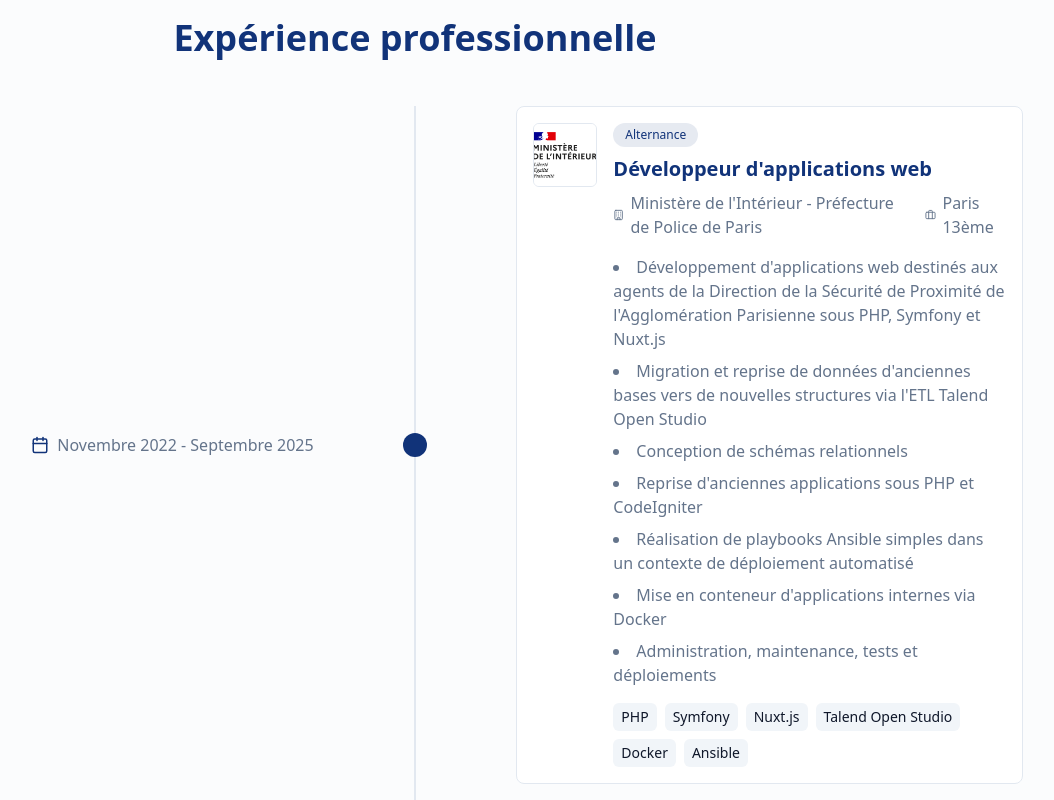
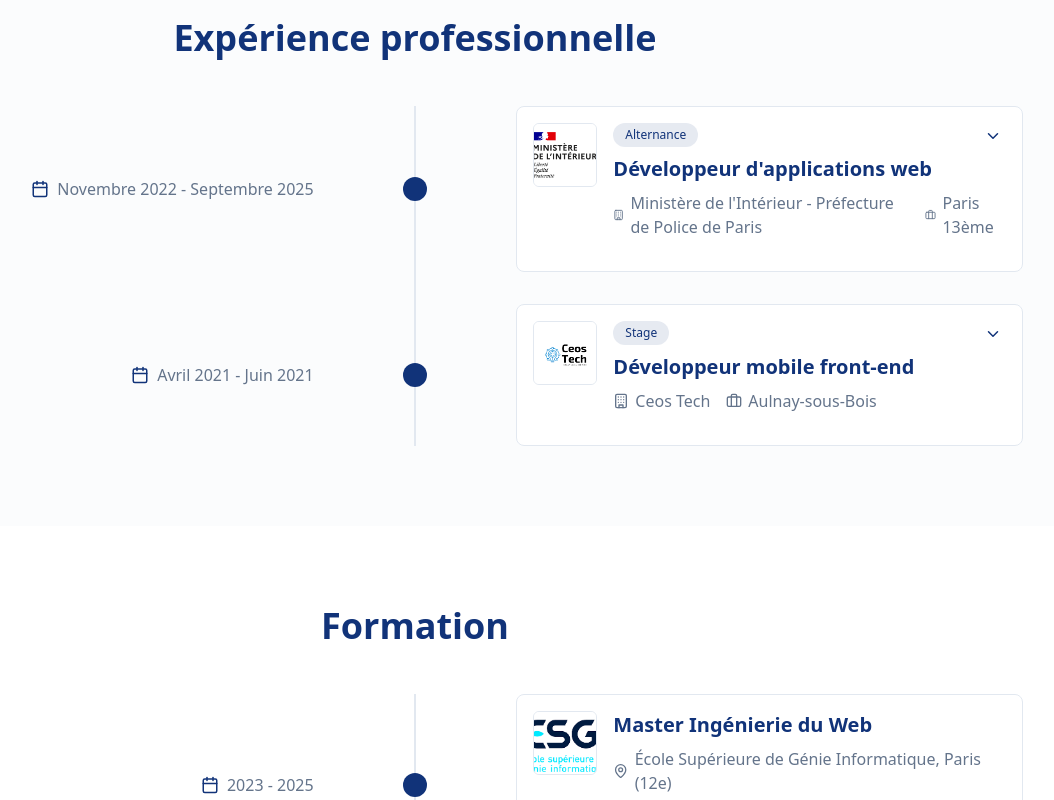
Before and after one commit to iSaaMz/portfolio, a React (Vite) app: page / in a window 1280 px wide. Shown: the part 3300-4100 px from the top of the page, without its empty margins (225-1279 px from the left). Built offline with nearby package versions, Linux system fonts and the light colour scheme.

Commit message:
expandable informations experiences pros

```diff
--- a/src/components/sections/Experience.jsx
+++ b/src/components/sections/Experience.jsx
@@ -1,6 +1,17 @@
-import { Briefcase, Building, Calendar } from 'lucide-react';
+import { useState } from 'react';
+import { Briefcase, Building, Calendar, ChevronDown, ChevronUp } from 'lucide-react';
 
 const Experience = () => {
+  const [expandedExp, setExpandedExp] = useState(null);
+
+  const toggleExpansion = (index) => {
+    if (expandedExp === index) {
+      setExpandedExp(null);
+    } else {
+      setExpandedExp(index);
+    }
+  };
+
   const experiences = [
     {
       title: "Développeur d'applications web",
@@ -69,7 +80,11 @@ const Experience = () => {
                 </div>
               </div>
 
-              <div className="timeline-content bg-card hover:shadow-md transition-shadow">
+              <div
+                className={`timeline-content bg-card hover:shadow-md transition-all duration-300 ${
+                  expandedExp === index ? 'shadow-lg border-primary' : ''
+                }`}
+              >
                 {/* Date mobile */}
                 <div className="md:hidden mb-4 flex items-center gap-2 text-muted-foreground">
                   <Calendar size={18} />
@@ -90,9 +105,20 @@ const Experience = () => {
 
                   <div className="flex-1">
                     <div className="flex flex-col">
+                      <div className="flex justify-between items-start">
                         <span className="inline-flex items-center gap-1.5 px-3 py-1 rounded-full text-xs font-medium bg-primary/10 text-primary w-fit mb-2">
                           {experience.type}
                         </span>
+
+                        <button
+                          onClick={() => toggleExpansion(index)}
+                          className="ml-auto text-primary hover:text-primary/80 transition-colors p-1 rounded-full"
+                          aria-label={expandedExp === index ? "Réduire" : "Développer"}
+                        >
+                          {expandedExp === index ? <ChevronUp size={18} /> : <ChevronDown size={18} />}
+                        </button>
+                      </div>
+
                       <h3 className="text-xl font-semibold">{experience.title}</h3>
 
                       <div className="flex flex-col sm:flex-row sm:items-center gap-1 sm:gap-4 mt-2 text-muted-foreground">
@@ -107,7 +133,10 @@ const Experience = () => {
                       </div>
                     </div>
 
-                    <ul className="mt-4 space-y-2 list-disc list-inside text-muted-foreground">
+                    <div className={`mt-4 transition-all duration-300 overflow-hidden ${
+                      expandedExp === index ? 'max-h-96 opacity-100' : 'max-h-0 opacity-0'
+                    }`}>
+                      <ul className="space-y-2 list-disc list-inside text-muted-foreground">
                         {experience.description.map((item, i) => (
                           <li key={i}>{item}</li>
                         ))}
@@ -128,6 +157,7 @@ const Experience = () => {
                   </div>
                 </div>
               </div>
+            </div>
           ))}
         </div>
       </div>
```
Lines whose indentation alone changed are shown as unchanged.
